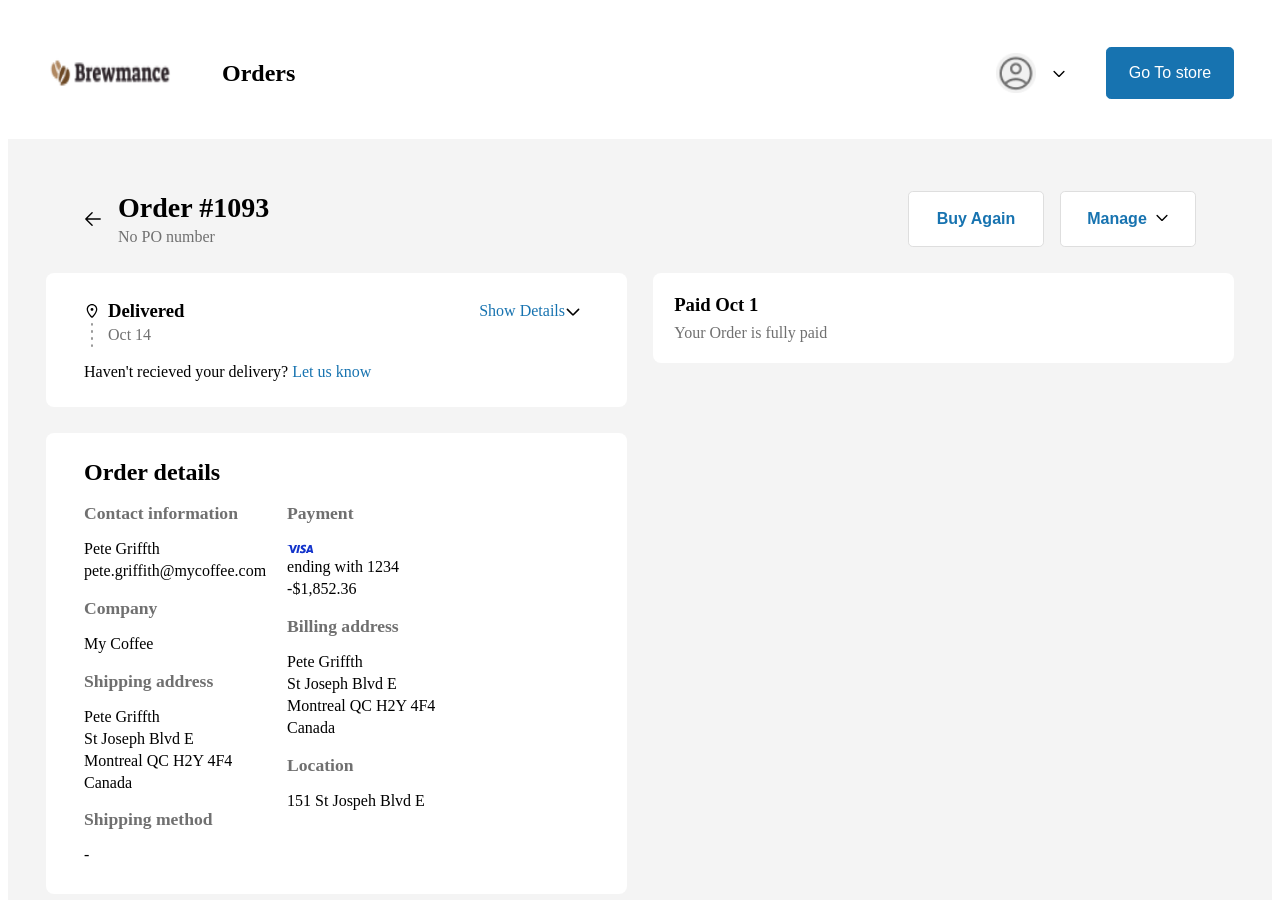
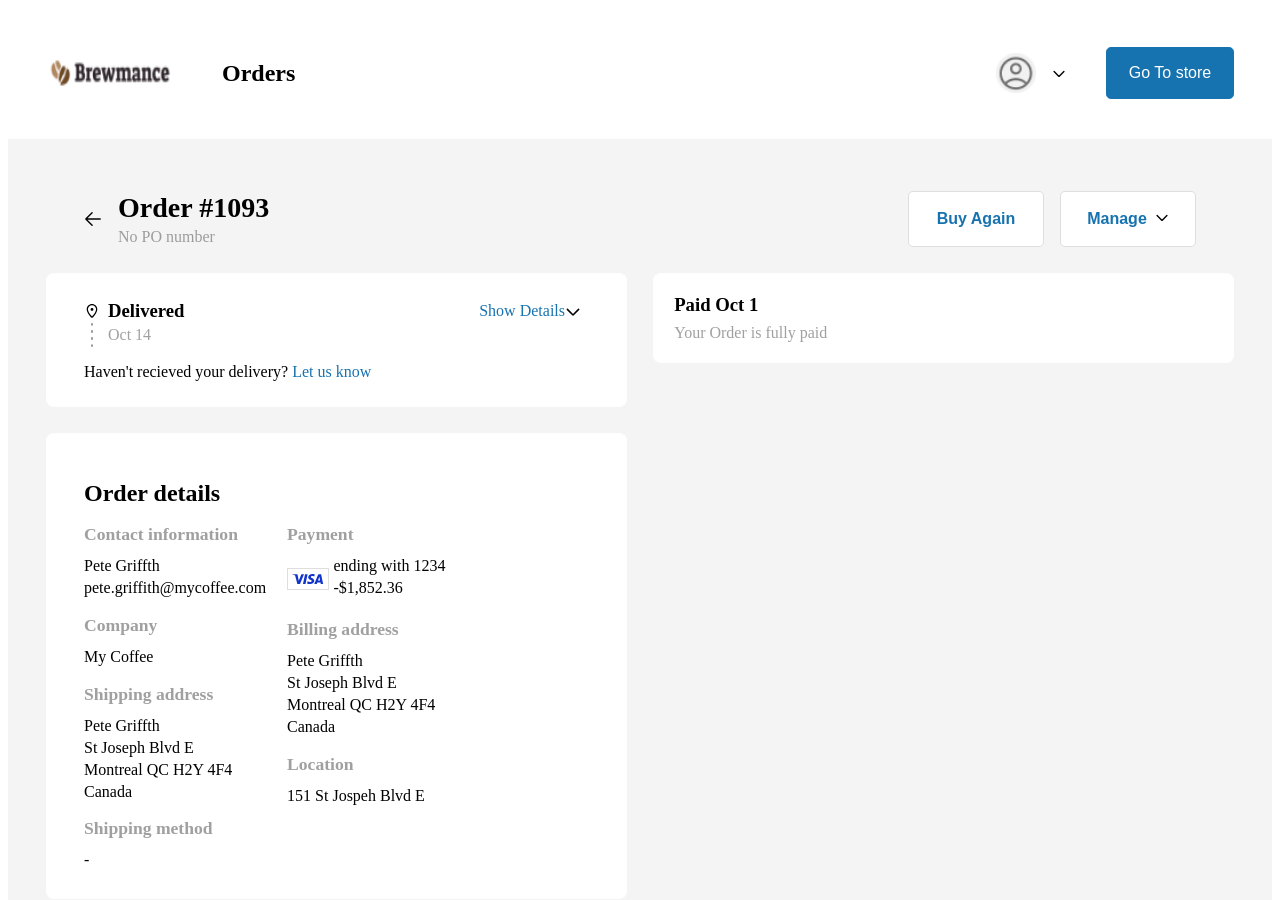
Before and after one commit to industry-project-team-4/nomi-client, a React (Create React App) app: page / in a window 1280 px wide. Shown: the top 900 px of the page. Built offline with nearby package versions, Linux system fonts and the light colour scheme.

Commit message:
change spacing

```diff
--- a/src/App.scss
+++ b/src/App.scss
@@ -1,3 +1,5 @@
+@import url('https://fonts.googleapis.com/css2?family=Roboto:wght@400;500;700&display=swap');
+
 .App {
   text-align: center;
 }
--- a/src/components/OrderDetails/OrderDetails.js
+++ b/src/components/OrderDetails/OrderDetails.js
@@ -31,9 +31,13 @@ export default function OrderDetails() {
                 <section className="order-details__container">
                     <section className="order-details__payment">
                         <h3 className="order-details__subheading">Payment</h3>
-                        <img src={visa} alt="visa logo" className="order-details__icon" />
-                        <p className="order-details__body">ending with 1234</p>
-                        <p className="order-details__body">-$1,852.36</p>
+                        <section className="order-details__info-container">
+                            <img src={visa} alt="visa logo" className="order-details__icon" />
+                            <section className="order-details__right">
+                                <p className="order-details__body">ending with 1234</p>
+                                <p className="order-details__body">-$1,852.36</p>
+                            </section>
+                        </section>
                     </section>
                     <section className="order-details__billing">
                         <h3 className="order-details__subheading">Billing address</h3>
--- a/src/components/OrderDetails/OrderDetails.scss
+++ b/src/components/OrderDetails/OrderDetails.scss
@@ -14,6 +14,7 @@
         text-align: left;
         width: 100%;
         margin: 0;
+        margin-top: 1.312rem;
     }
 
     &__container:last-child {
@@ -23,11 +24,25 @@
     &__subheading {
         color: $Secondary-grey;
         font-size: 1.1rem;
-        margin-bottom: 1rem;
+        margin-bottom: 0.75rem;
     }
 
     &__body {
         font-size: 1rem;
         margin: 0 0 0.25rem 0;
     }
+
+    &__info-container {
+        display: flex;
+        flex-wrap: wrap;
+        align-items: center;
+    }
+
+    &__icon {
+        border: 1px solid $Background-grey;
+        padding: 0.25rem;
+        height: 0.75rem;
+        margin-right: 0.25rem;
+    }
+
 }
--- a/src/pages/Order/Order.scss
+++ b/src/pages/Order/Order.scss
@@ -22,3 +22,7 @@ article {
 .container:last-child {
     margin: 0 0 1.625rem 0;
 }
+
+.payment {
+    display: flex
+}
--- a/src/styles/partials/_variables.scss
+++ b/src/styles/partials/_variables.scss
@@ -3,7 +3,7 @@ $Primary-blue: #1773B0;
 $Primary-white: #FFFFFF;
 
 //Secondary Colors
-$Secondary-grey: #707070;
+$Secondary-grey: #707070a9;
 $Secondary-: #BDC5D5;
 
 //Background Colors
```
